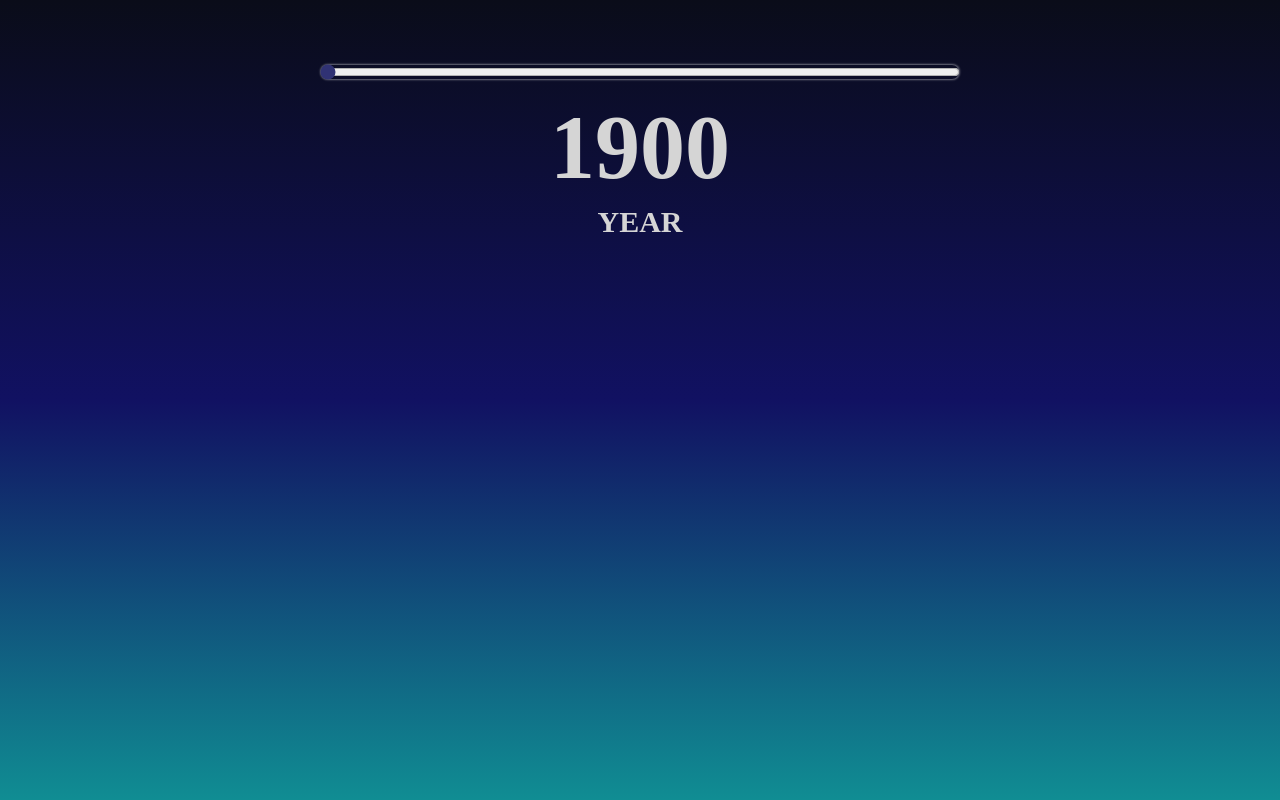
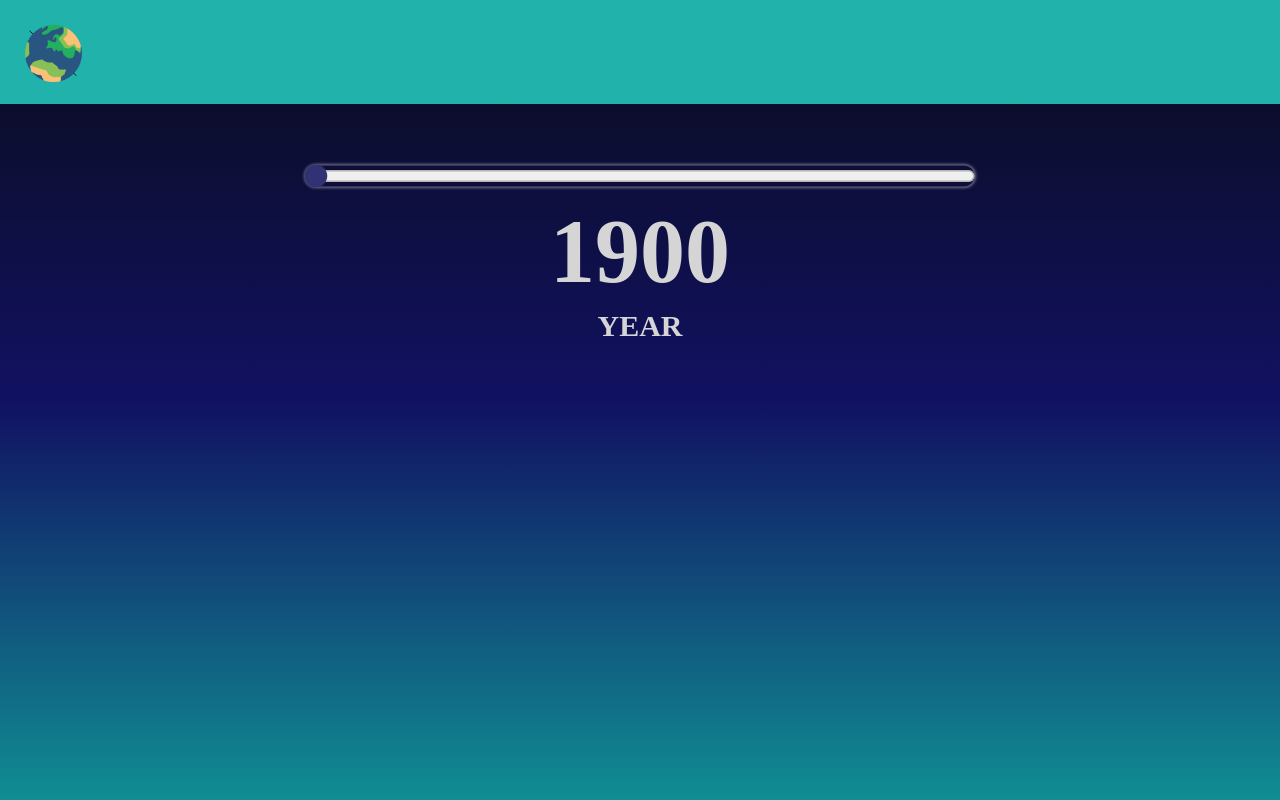
Before and after one commit to BruteYapper/Coastal_Hacks_Projects, a plain HTML site: page WebPage/index.html in a window 1280 px wide. Drawn offline with Linux system fonts and the light colour scheme.

Commit message:
added logo

```diff
--- a/WebPage/index.html
+++ b/WebPage/index.html
@@ -7,11 +7,15 @@
     <meta name="viewport" content="width=device-width, initial-scale=1.0">
     <link rel="stylesheet" href="styles.css" />
     <title>Days Left</title>
+    <!-- this is where header elements start  -->
+    <div class="header">
+        <img src="imgs/logo.png" id="logo" alt="logo of earth" />
+    </div>
 </head>
 
 <body>
-    <div>
-        <input type="range" id="die-bar" min="1900" max="2100" value="1900" />
+    <div class="slider-container">
+        <input type="range" id="die-bar" class="slider" min="1900" max="2100" value="1900" />
     </div>
     <h1 id="year-num">1900</h1>
     <h4 id="year-title">YEAR</h4>
--- a/WebPage/styles.css
+++ b/WebPage/styles.css
@@ -7,13 +7,29 @@ body {
     background-attachment: fixed;
 }
 
-#logo {}
+.header {
+    margin: auto;
+    width: 100%;
+
+
+    background-color: #20B2AB
+}
+
+#logo {
+    width: 101px;
+    /*336*/
+    height: 100px;
+    /*334*/
+    z-index: 2;
+    position: relative;
+}
+
 
 #die-bar {
-    margin: 5% 25% 0%;
-    width: 50%;
+    margin: 5% 32.5% 0%;
+    width: 35%;
     height: 50%;
-
+    transform: scale(1.5);
     /* appearance: rgb(0, 0, 0); */
     accent-color: rgb(48, 50, 116);
     mix-blend-mode: hard-light;
@@ -22,15 +38,6 @@ body {
     display: block;
 }
 
-#die-bar::-webkit-slider-thumb {
-    -webkit-appearance: none;
-    appearance: none;
-    width: 25px;
-    height: 25px;
-    border-radius: 50%;
-    background: #04AA6D;
-    cursor: pointer;
-}
 
 #year-num {
     margin: 1% auto 0%;
```
Also changed, not shown: WebPage/Imgs/logo.png (added).
